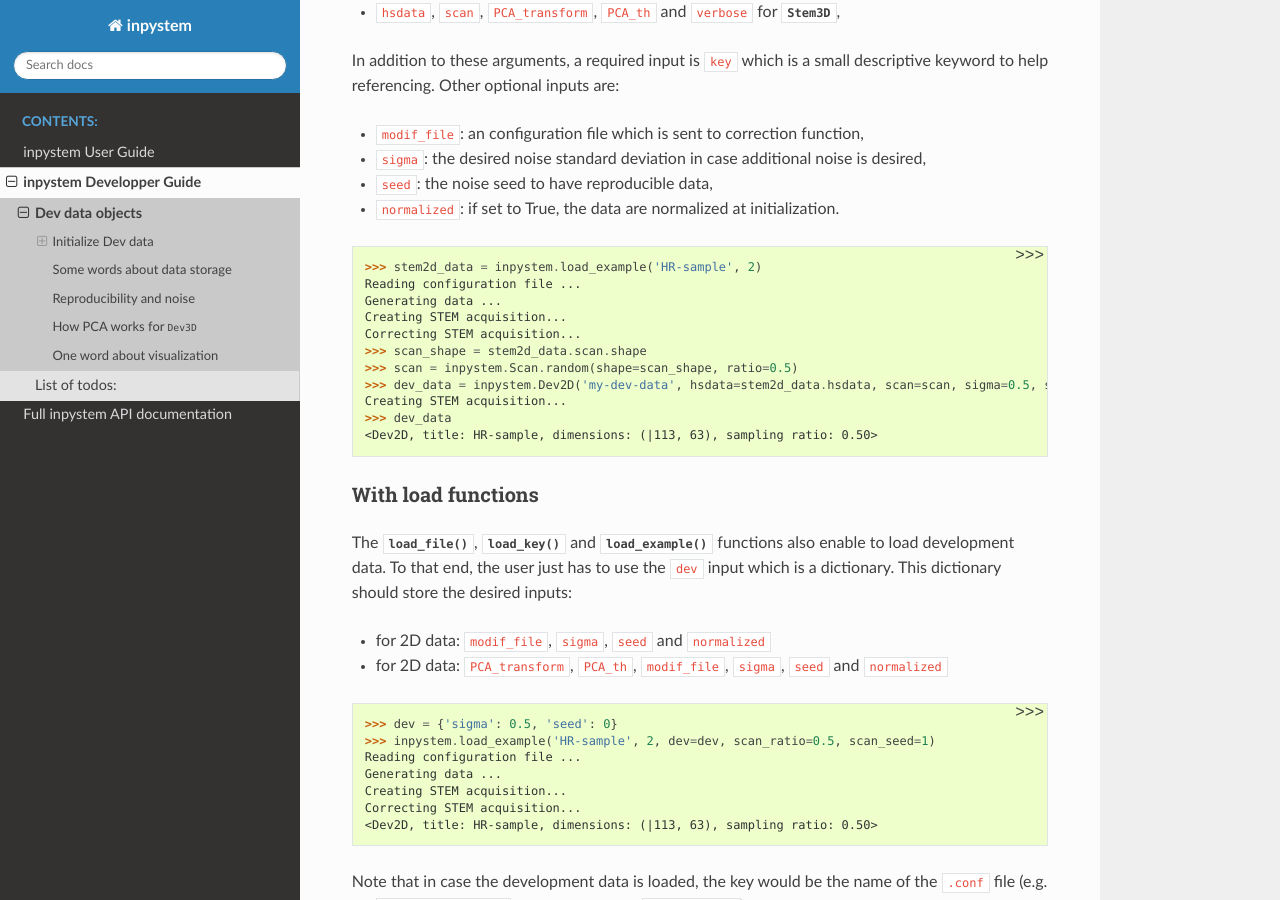
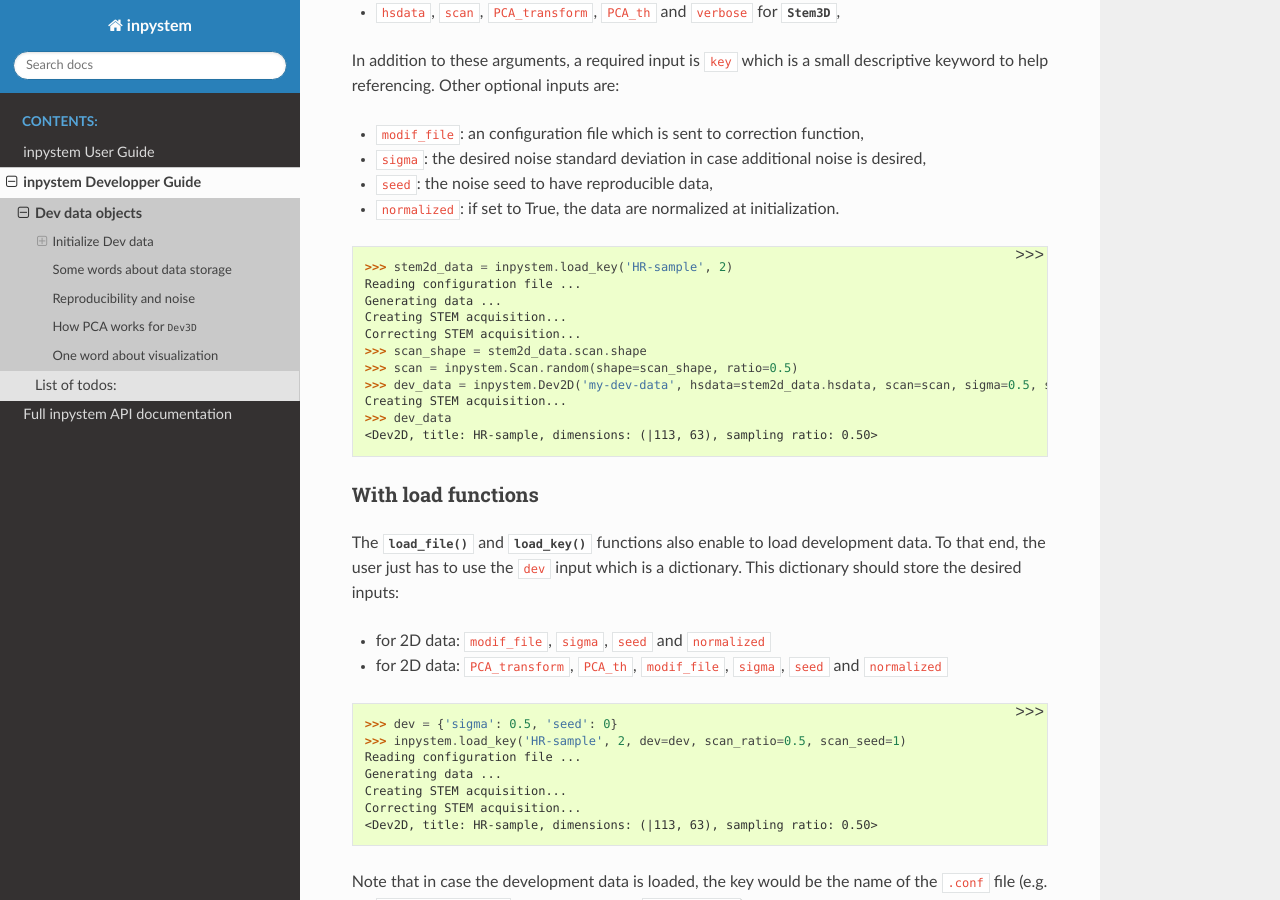
Before and after one commit to etienne-monier/inpystem, a Sphinx documentation site: the page built from docs/source/dev/dev_data.rst, in a window 1280 px wide and 900 px high, scrolled down 1135 px. Built offline with Sphinx 7.4.7 and the Read the Docs theme 2.0.0, drawn with Linux system fonts in a browser that asks for light colours; formulas are drawn with MathJax 3; some of the changed text lies outside the part shown.

Commit message:
Corrected some points in the doc.

```diff
--- a/docs/source/dev/dev_data.rst
+++ b/docs/source/dev/dev_data.rst
@@ -48,7 +48,7 @@ In addition to these arguments, a required input is :code:`key` which is a small
 
 .. code-block:: python
 
-    >>> stem2d_data = inpystem.load_example('HR-sample', 2)
+    >>> stem2d_data = inpystem.load_key('HR-sample', 2)
     Reading configuration file ...
     Generating data ...
     Creating STEM acquisition...
@@ -64,7 +64,7 @@ In addition to these arguments, a required input is :code:`key` which is a small
 With load functions
 ~~~~~~~~~~~~~~~~~~~
 
-The :func:`~.dataset.load_file`, :func:`~.dataset.load_key` and :func:`~.dataset.load_example` functions also enable to load development data. To that end, the user just has to use the :code:`dev` input which is a dictionary. This dictionary should store the desired inputs:
+The :func:`~.dataset.load_file` and :func:`~.dataset.load_key` functions also enable to load development data. To that end, the user just has to use the :code:`dev` input which is a dictionary. This dictionary should store the desired inputs:
 
 * for 2D data: :code:`modif_file`, :code:`sigma`, :code:`seed` and :code:`normalized`
 * for 2D data: :code:`PCA_transform`, :code:`PCA_th`, :code:`modif_file`, :code:`sigma`, :code:`seed` and :code:`normalized`
@@ -72,7 +72,7 @@ The :func:`~.dataset.load_file`, :func:`~.dataset.load_key` and :func:`~.dataset
 .. code-block:: python
 
     >>> dev = {'sigma': 0.5, 'seed': 0}
-    >>> inpystem.load_example('HR-sample', 2, dev=dev, scan_ratio=0.5, scan_seed=1)
+    >>> inpystem.load_key('HR-sample', 2, dev=dev, scan_ratio=0.5, scan_seed=1)
     Reading configuration file ...
     Generating data ...
     Creating STEM acquisition...
@@ -116,7 +116,7 @@ In the case of the :class:`~.dev.Dev3D` class, these parameters are given at ini
 .. code-block:: python
 
     >>> dev = {'sigma': 0.5, 'PCA_transform': False}
-    >>> data = inpystem.load_example('HR-sample', 3, dev=dev)
+    >>> data = inpystem.load_key('HR-sample', 3, dev=dev)
     Reading configuration file ...
     Generating data ...
     Creating STEM acquisition...
@@ -145,7 +145,7 @@ In the case of True :attr:`~.dev.Dev3D.PCA_transform` at initialization, a PCA p
 .. code-block:: python
 
     >>> dev = {'sigma': 0.5, 'PCA_transform': True}
-    >>> data = inpystem.load_example('HR-sample', 3, dev=dev)
+    >>> data = inpystem.load_key('HR-sample', 3, dev=dev)
     Reading configuration file ...
     Generating data ...
     Creating STEM acquisition...
@@ -186,7 +186,7 @@ These methods incorporate also normalization procedure inside. This means that t
 
     # Case with non-PCA-initialized object
     >>> dev = {'sigma': 0.5, 'PCA_transform': False, 'normalize': False}
-    >>> data = inpystem.load_example('HR-sample', 3, dev=dev)
+    >>> data = inpystem.load_key('HR-sample', 3, dev=dev)
     >>> direct_data = data.direct_transform(data.data)  # Performing direct transformation to data
     >>> inverse_data = data.inverse_transform(data.data)  # Performing inverse transformation to data
     >>> import numpy.testing as npt  # This is to check arrays are equal
@@ -194,7 +194,7 @@ These methods incorporate also normalization procedure inside. This means that t
     >>> npt.assert_allclose(data.data, inverse_data)  # Equal
 
     >>> dev = {'sigma': 0.5, 'PCA_transform': False}  # Non-normalized here
-    >>> data = inpystem.load_example('HR-sample', 3, dev=dev)
+    >>> data = inpystem.load_key('HR-sample', 3, dev=dev)
     >>> direct_data = data.direct_transform(data.data)
     >>> inverse_data = data.inverse_transform(direct_data)
     >>> npt.assert_allclose(data.data, direct_data)  # Error because of normalization
@@ -202,7 +202,7 @@ These methods incorporate also normalization procedure inside. This means that t
 
     # Case with PCA-initialized object
     >>> dev = {'sigma': 0.5, 'PCA_transform': True}
-    >>> data = inpystem.load_example('HR-sample', 3, dev=dev)
+    >>> data = inpystem.load_key('HR-sample', 3, dev=dev)
     >>> inverse_data = data.inverse_transform(data.data)
     >>> direct_data = data.direct_transform(inverse_data)
     >>> npt.assert_allclose(data.data, direct_data)  # Equal: direct, then inverse is still identity :)
--- a/docs/source/user/initializing_data.rst
+++ b/docs/source/user/initializing_data.rst
@@ -177,7 +177,7 @@ And the data would be loaded by simply typing this.
 Some example data for fast testing
 ----------------------------------
 
-The package is delivered with some toy data for testng which are not provided inside the package itself due to the high data size. Please download it at the `github project page`_ under location :code:`DATA/` and copy it to your data path (see :ref:`sec-loading-data`). These data can be called afterwards with the :func:`~.dataset.load_key` function.
+The package is delivered with some toy data for testing which are not provided inside the package itself due to the high data size. Please download it at the `github project page`_ under location :code:`DATA/` and copy it to your data path (see :ref:`sec-loading-data`). These data can be called afterwards with the :func:`~.dataset.load_key` function.
 
 .. _github project page: https://github.com/etienne-monier/inpystem
 
```
